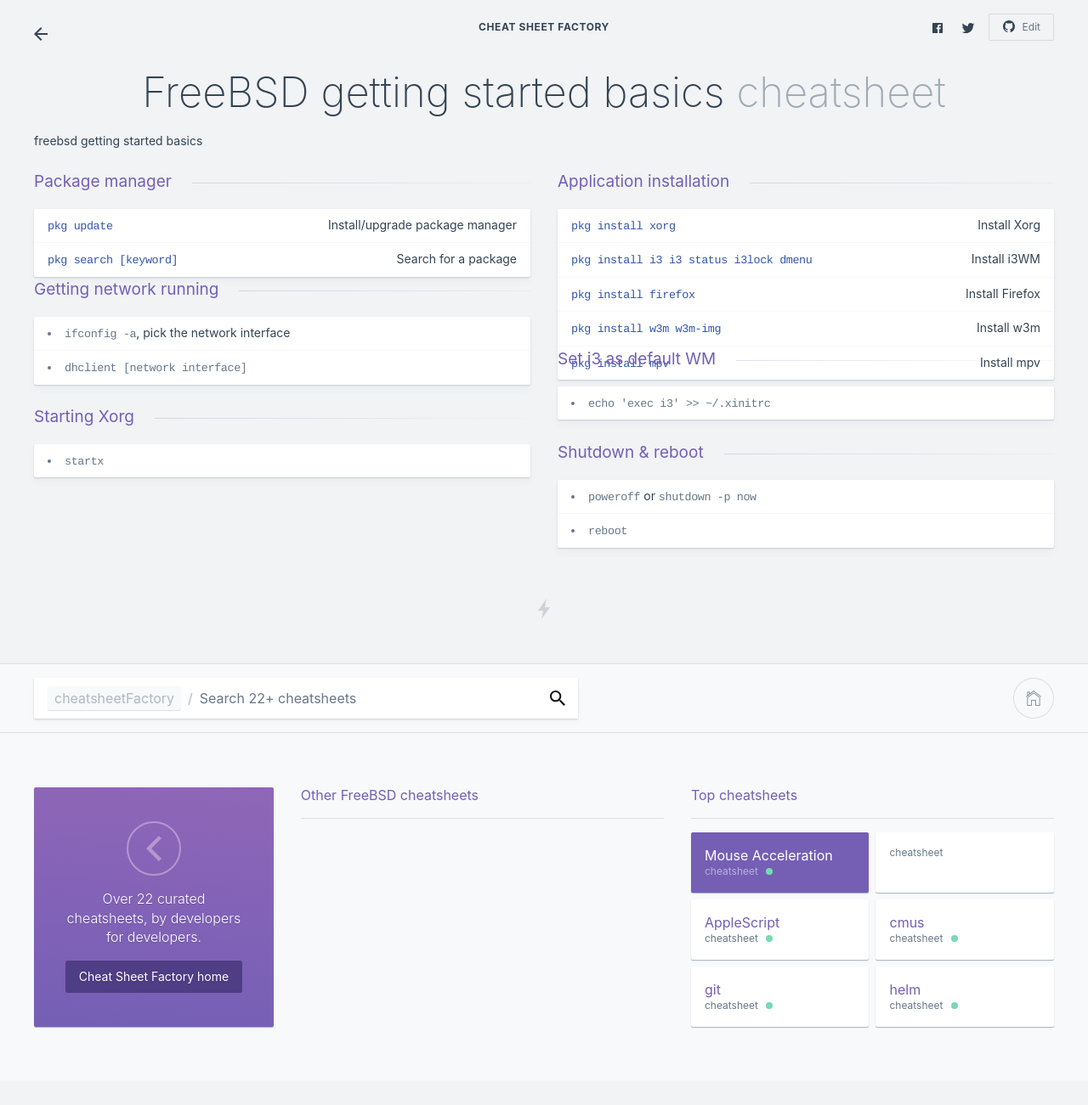
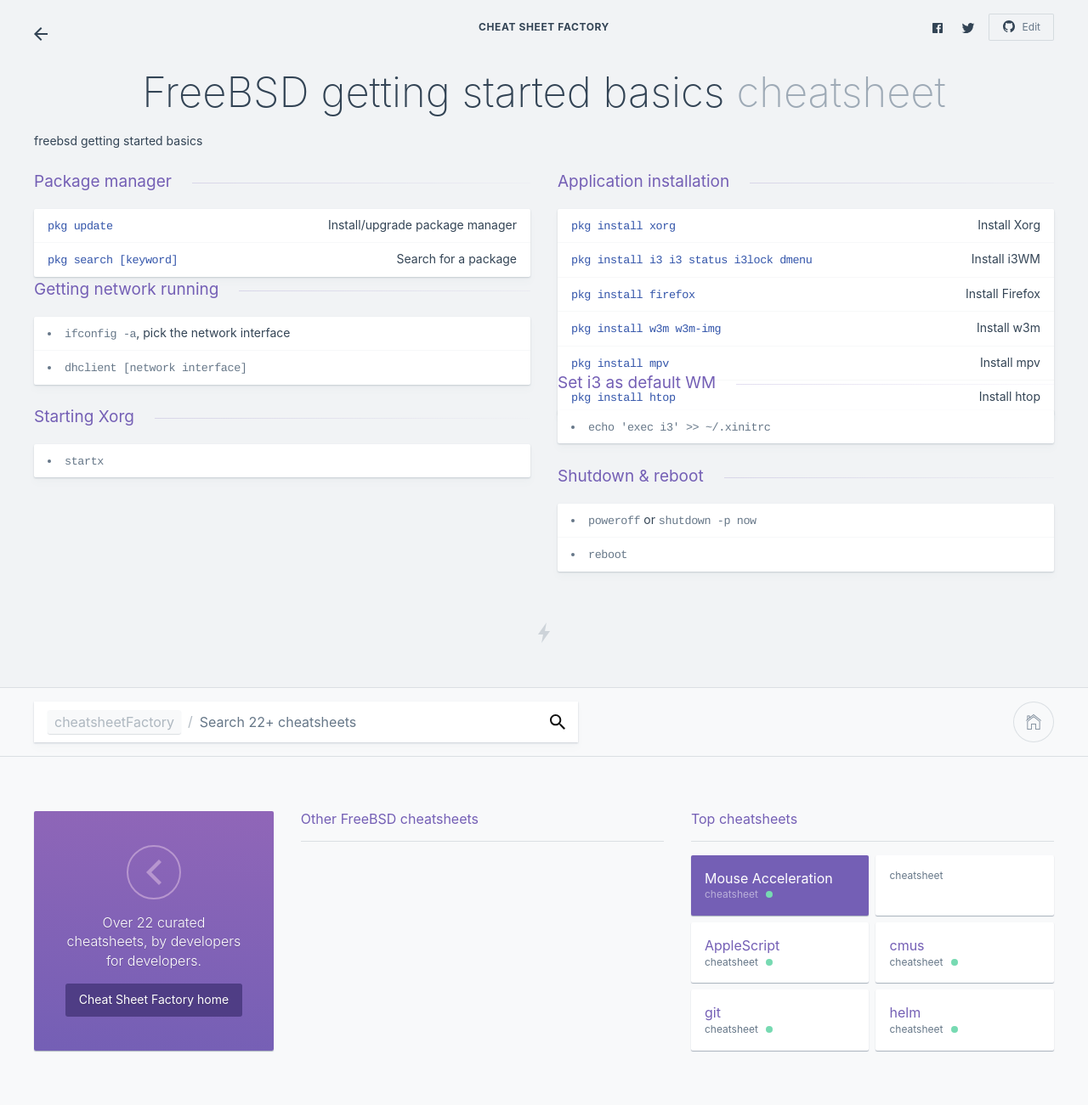
Before and after one commit to kasramp/cheat-sheet-factory, a Jekyll site: the page built from freebsd/basics.md, in a window 1280 px wide. Shown: the whole page at 85% size. Built offline with Jekyll 4.4.1, drawn with Linux system fonts in a browser that asks for light colours; before the commit the page ends 1273 px from its top, so only the background shows below that; part of the change alters nothing that is shown.

Commit message:
Add Htop

```diff
--- a/freebsd/basics.md
+++ b/freebsd/basics.md
@@ -3,7 +3,7 @@ title: FreeBSD getting started basics
 category: FreeBSD
 layout: 2017/sheet
 tags: [Featured]
-updated: 2018-12-17
+updated: 2018-12-18
 keywords:
     - "freebsd"
     - "freebsd basics"
@@ -27,6 +27,7 @@ Shortcuts
 | `pkg install firefox` | Install Firefox |
 | `pkg install w3m w3m-img` | Install w3m |
 | `pkg install mpv` | Install mpv |
+| `pkg install htop` | Install htop |
 
 ### Getting network running
 
```
